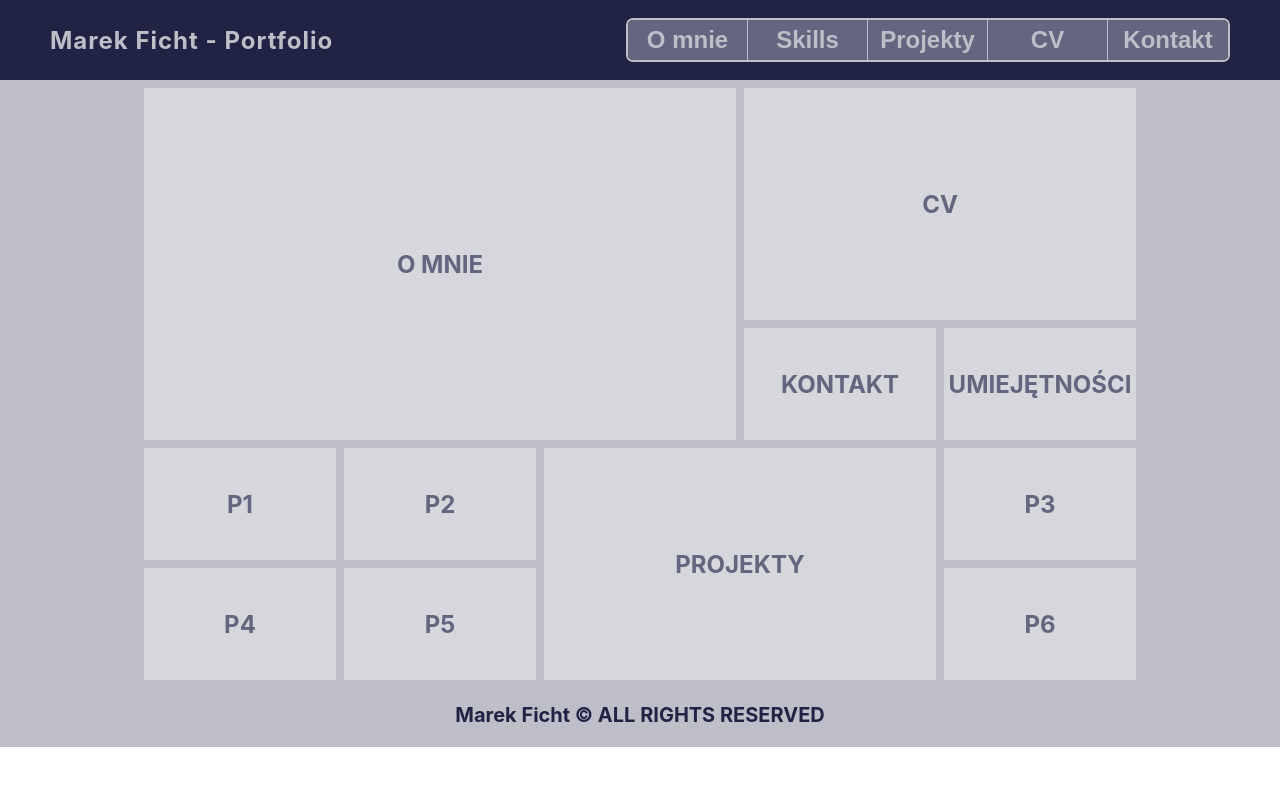
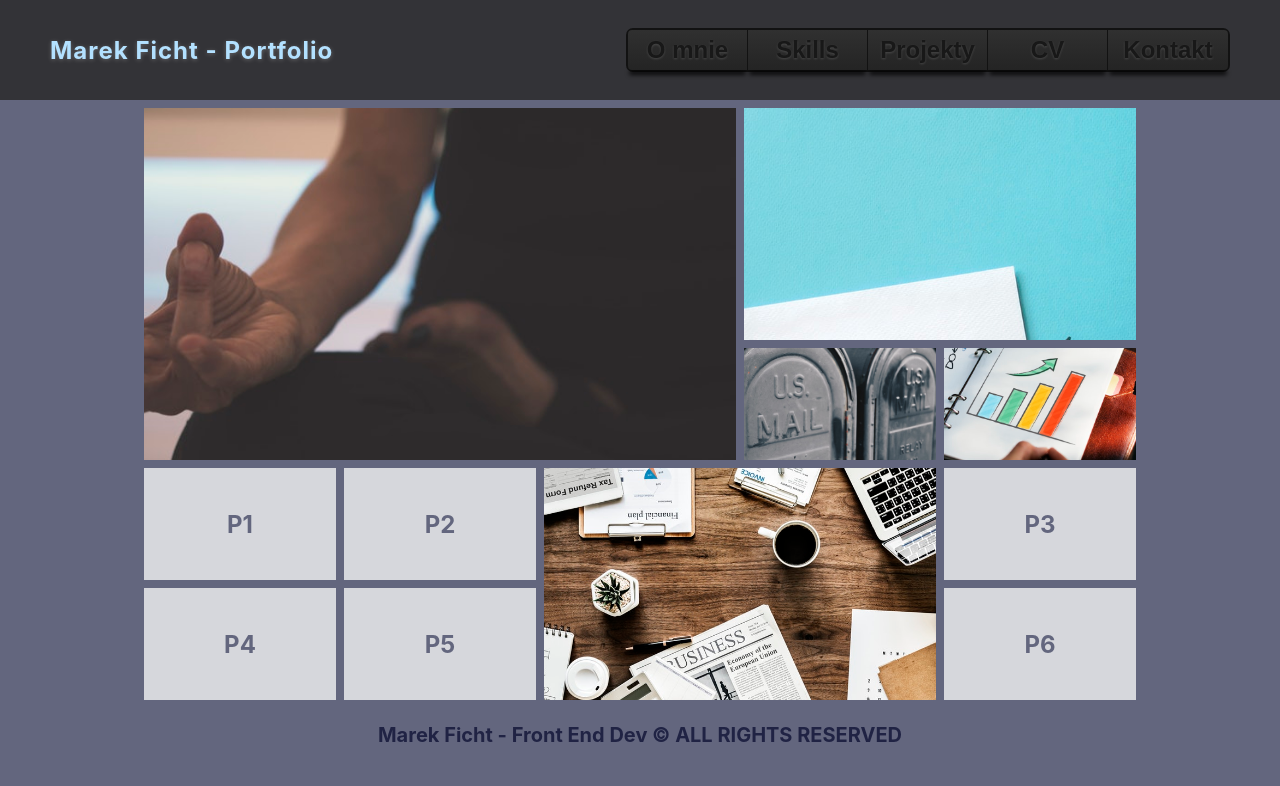
Before and after one commit to MarkFicht/marekdev.pl, a React app: page / in a window 1280 px wide. Built offline with nearby package versions, Linux system fonts and the light colour scheme.

Commit message:
Rebuild nav

```diff
--- a/src/containers/App/App.js
+++ b/src/containers/App/App.js
@@ -1,4 +1,11 @@
 import React, { Component } from 'react';
+
+import picAboutMe from '../../img/o-mnie1.jpg';
+import picSkills from '../../img/skills.jpg';
+import picProjects from '../../img/projects1.jpg';
+import picResume from '../../img/resume.jpg';
+import picContact from '../../img/contact.jpg';
+
 
 class App extends Component {
   render() {
@@ -21,11 +28,11 @@ class App extends Component {
 
         <div className="container">
           <div className="grid">
-            <div className="grid-item grid-item-1">O MNIE</div>
-            <div className="grid-item grid-item-2">UMIEJĘTNOŚCI</div>
-            <div className="grid-item grid-item-3">PROJEKTY</div>
-            <div className="grid-item grid-item-4">CV</div>
-            <div className="grid-item grid-item-5">KONTAKT</div>
+            <div className="grid-item grid-item-1"><img src={ picAboutMe } alt='about-me' /></div>
+            <div className="grid-item grid-item-2"><img src={ picSkills } alt='skills' /></div>
+            <div className="grid-item grid-item-3"><img src={ picProjects } alt='projects' /></div>
+            <div className="grid-item grid-item-4"><img src={ picResume } alt='resume' /></div>
+            <div className="grid-item grid-item-5"><img src={ picContact } alt='contact' /></div>
             <div className="grid-item grid-item-6">P1</div>
             <div className="grid-item grid-item-7">P2</div>
             <div className="grid-item grid-item-8">P3</div>
@@ -35,7 +42,7 @@ class App extends Component {
           </div>
         </div>
 
-        <footer> Marek Ficht &copy; ALL RIGHTS RESERVED </footer>
+        <footer> Marek Ficht - Front End Dev &copy; ALL RIGHTS RESERVED </footer>
 
       </div>
     );
--- a/src/containers/App/_App.scss
+++ b/src/containers/App/_App.scss
@@ -4,6 +4,7 @@ $colorSet1: (
         c3: #bdbec7,
         c4: #D6D7DC,
         c5: #849fff,
+        c6: rgba(48, 48, 50, .93)
 );
 
 *, *::before, *::after {
@@ -12,10 +13,13 @@ $colorSet1: (
   box-sizing: border-box;
 }
 
+body {
+  background-color: map_get($colorSet1, c2);
+}
+
 .App {
   width: 100%;
   overflow: hidden;
-  background-color: map_get($colorSet1, c3);
 }
 
 footer {
@@ -31,7 +35,7 @@ footer {
   height: 80px;
   left: 0;
   top: 0;
-  background-color: map_get($colorSet1, c1);
+  background-color: map_get($colorSet1, c6);
   color: map_get($colorSet1, c3);
   display: flex;
   justify-content: space-between;
@@ -41,6 +45,8 @@ footer {
   & h1 {
     margin-left: 30px;
     letter-spacing: 1px;
+    color: #b3e1ff;
+    filter: drop-shadow(0 1px 2px  rgba(#fff, 0.25));
   }
 
   //--- 2: Button for mobile
@@ -57,14 +63,15 @@ footer {
     z-index: 3;
     cursor: pointer;
 
-    $fixBorder: 3px;
+    // $fixBorder: 3px;
 
     & > span {
       width: 20px;
       height: 20px;
       display: block;
-      background-color: map_get($colorSet1, c3);
-      border: $fixBorder solid map_get($colorSet1, c3);
+      background-image: linear-gradient(to top, #242424 0%, #303030 100%);
+      filter: drop-shadow(0 1px 3px  rgba(#fff, 0.25));
+      transition: all .4s;
       border-radius: 50%;
       position: relative;
 
@@ -72,12 +79,10 @@ footer {
         content: '';
         width: 20px;
         height: 20px;
-        background-color: map_get($colorSet1, c3);
+        background-image: linear-gradient(to top, #242424 0%, #303030 100%);
         display: block;
-        border: 3px solid map_get($colorSet1, c3);
         border-radius: 50%;
         position: absolute;
-        transform: translate(-$fixBorder, -$fixBorder);
         left: -30px;
         transition: all .4s;
       }
@@ -86,35 +91,40 @@ footer {
         content: '';
         width: 20px;
         height: 20px;
-        background-color: transparent;
+        background-image: linear-gradient(to top, #242424 0%, #303030 100%);
         display: block;
-        border: 3px solid map_get($colorSet1, c3);
         border-radius: 50%;
         position: absolute;
-        transform: translate(-$fixBorder, -$fixBorder);
         left: 30px;
         transition: all .4s;
       }
     }
 
-    &:hover > span {
-      transform: rotateY(90deg);
-      transition: transform .4s .2s;
-      animation: showCloseBtn .5s .5s forwards ease-in-out;
+    &:hover > span,
+    &:focus > span {
+      // transform: rotateY(90deg);
+      transition: all .4s;
+      // animation: showCloseBtn .5s .5s forwards ease-in-out;
+      filter: drop-shadow(0 1px 2px  rgba(#fff, 0.95));
     }
     &:hover > span::before {
       font-size: 24px;
-      line-height: 34px;
-      left: 0;
-      animation: showCloseBtnAfterBefore .5s .5s forwards ease-in-out;
+      // line-height: 34px;
+      // left: 0;
+      // animation: showCloseBtnAfterBefore .5s .5s forwards ease-in-out;
     }
     &:hover > span::after {
       font-size: 24px;
-      line-height: 34px;
+      // line-height: 34px;
       font-weight: bold;
-      left: 0;
-      animation: showCloseBtnAfterBefore .5s .5s forwards ease-in-out;
+      // left: 0;
+      // animation: showCloseBtnAfterBefore .5s .5s forwards ease-in-out;
     }
+
+    // &:focus {
+    //   // background-color: red;
+
+    // }
   }
 
   @keyframes showCloseBtn {
@@ -200,6 +210,13 @@ footer {
   font-weight: bold;
   justify-content: center;
   align-items: center;
+  overflow: hidden;
+
+  & > img {
+    // background-position: center;
+    background-size: contain;
+    width: 150%;
+  }
 }
 
 //---
@@ -249,6 +266,7 @@ footer {
 
 //---
 @media (min-width: 1024px) {
+  .nav { height: 100px; }
   .nav > button {
     display: none;
   }
@@ -267,9 +285,9 @@ footer {
       width: unset;
       height: unset;
 
-      border: 2px solid map_get($colorSet1, c3);
+      border: 2px solid #121212;
       border-radius: 7px;
-      overflow: hidden;
+      // overflow: hidden;
       margin-right: 50px;
 
       & > li {
@@ -279,52 +297,77 @@ footer {
         display: flex;
         justify-content: center;
         align-items: center;
-        border-right: 1px solid map_get($colorSet1, c3);
-        background-color: map_get($colorSet1, c2);
+        border-right: 1px solid #121212;
+        background-image: linear-gradient(to top, #242424 0%, #303030 100%);
         transition: all .5s;
         position: relative;
+        overflow: visible;
       }
-
       & > li:last-child {
         padding-right: 0;
         border-right: none;
+        border-radius: 0 4px 4px 0;
       }
+      & > li:first-child {
+        border-radius: 4px 0 0 4px;
+      }
+
       & > li::after {
         content: '';
-        width: 70px;
-        height: 8px;
+        opacity: 1;
+        width: 99%;
+        height: 5px;
         position: absolute;
-        border-radius: 50%;
-        filter: blur(10px);
+        bottom: -5px;
+        border-radius: 5px;
+        filter: blur(2px);
+        z-index: -1;
         transition: all .4s;
-        background-color: unset;
+        background-color: rgba(#000, .8);
       }
       & > li::before {
         content: '';
+        display: block;
+        width: 35px;
+        height: 5px;
+        transition: .1s;
+        background-image: radial-gradient(circle 30px at center, #ebf7ff 0%, #b3e1ff 47%, #b3e1ff 100%);
         position: absolute;
-        width: calc(100% - 1px);
-        height: 100%;
-        transition: all .4s;
+        filter: blur(15px);
+        top: 50%;
+        left: 50%;
+        border-radius: 50%;
+        transform: translate(-50%, -50%);
+        opacity: 0;
       }
 
       & > li > button {
-        color: map_get($colorSet1, c3);
+        color: #181818;
         transition: all .5s;
         width: 100%;
         height: 100%;
         outline: none;
         z-index: 1;
+        filter: drop-shadow(0 1px 1px  rgba(#fff, 0.15));
       }
 
       & > li > button:hover, button:focus {
-        color: map_get($colorSet1, c5);
+        color: #b3e1ff;
+        filter: drop-shadow(0 1px 1px  rgba(#fff, 0));
         cursor: pointer;
       }
+      & > li:hover {
+        background-image: linear-gradient(to top, #151515 0%, #1d1d1d 100%);
+        box-shadow: inset 0 16px 14px -21px transparent, 0 0px 13px 0 rgba(0,0,0,0.3),inset 0 0 7px 2px rgba(0,0,0,0.4);
+      }
       & > li:hover::after {
-        background-color: map_get($colorSet1, c5);
+        height: 5px;
+        opacity: 0;
       }
       & > li:hover::before {
-        background-color: map_get($colorSet1, c1);
+        width: 90px;
+        height: 10px;
+        opacity: .9;
       }
     }
   }
```
Also changed, not shown: src/containers/App/o-mnie1.jpg (added), src/img/contact.jpg (added), src/img/o-mnie1.jpg (added), src/img/o-mnie2.jpg (added), src/img/projects1.jpg (added), src/img/projects2.jpg (added), src/img/resume.jpg (added), src/img/skills.jpg (added), src/index.css.
